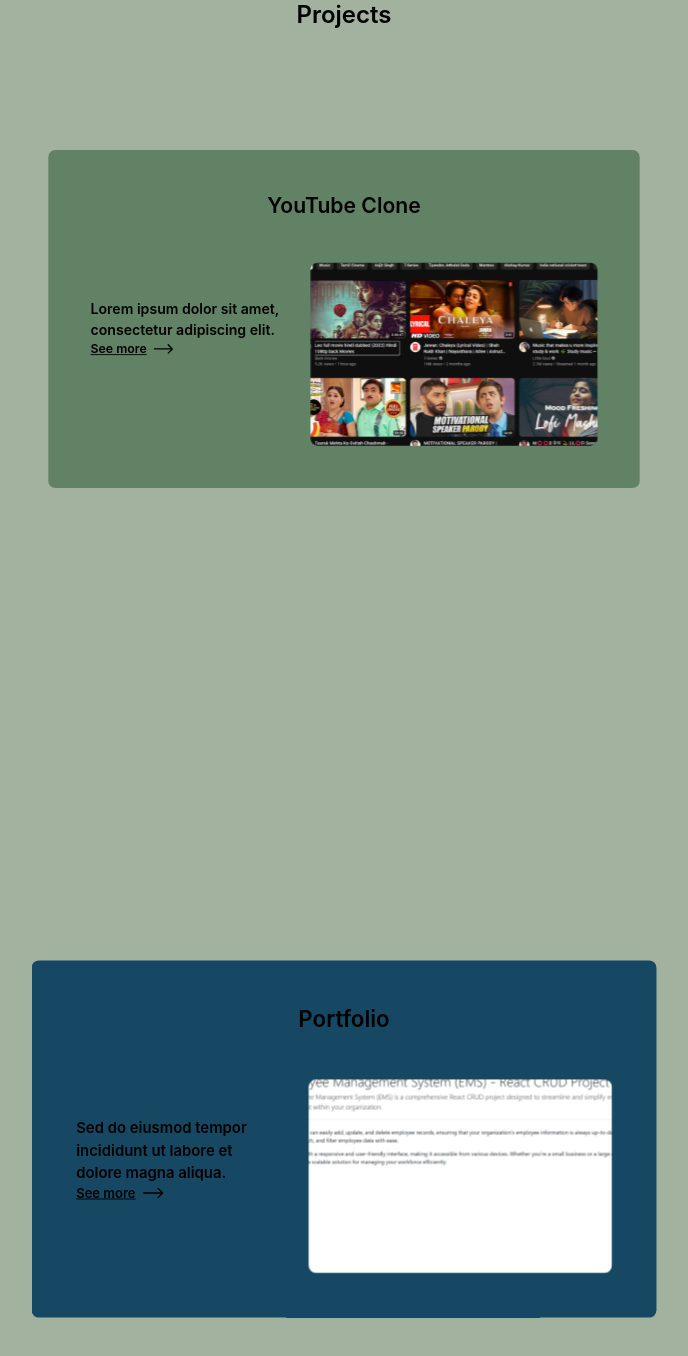
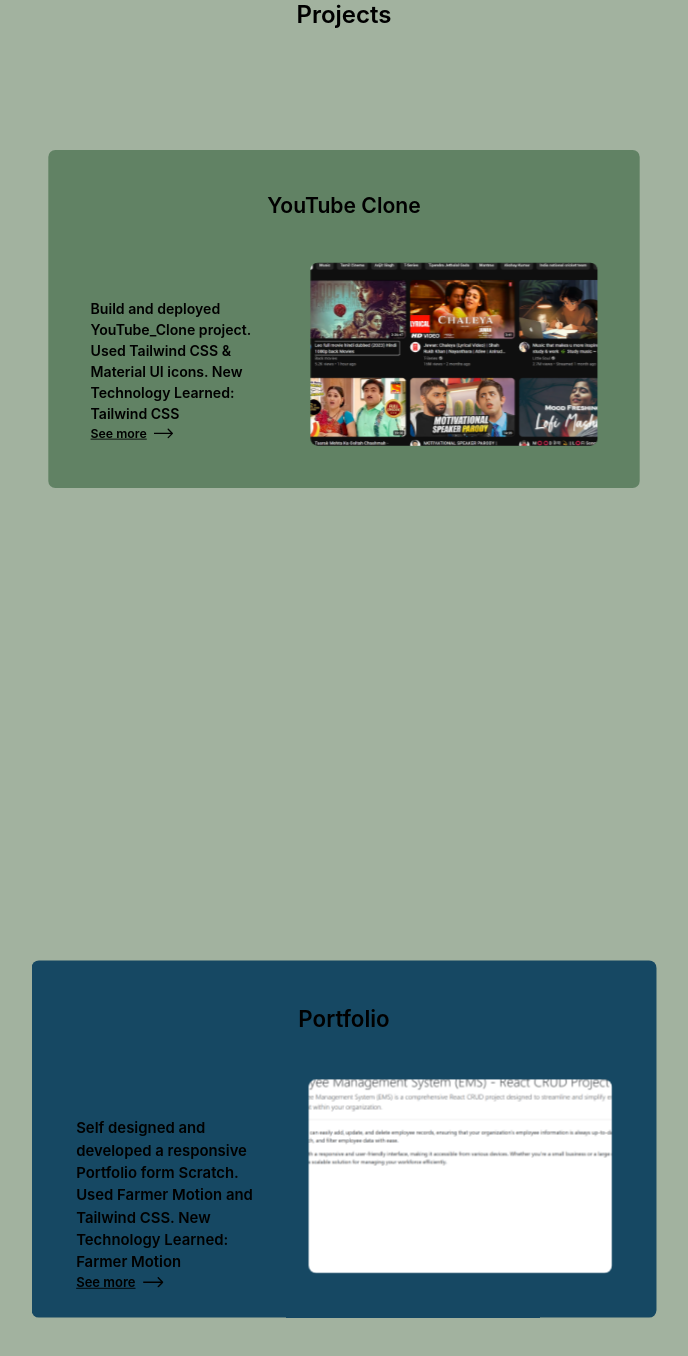
Before and after one commit to MayurTathe/Portfolio, a React (Create React App) app: page / in a window 1280 px wide. Shown: the part 1241-2597 px from the top of the page, without its empty margins (296-984 px from the left). Built offline with nearby package versions, Linux system fonts and the light colour scheme.

Commit message:
Description added to ProjectData.js

```diff
--- a/src/components/Work/ProjectData.js
+++ b/src/components/Work/ProjectData.js
@@ -2,7 +2,7 @@
   {
     id: 1,
     title: 'YouTube Clone',
-    description: 'Lorem ipsum dolor sit amet, consectetur adipiscing elit.',
+    description:'Build and deployed YouTube_Clone project. Used Tailwind CSS & Material UI icons. New Technology Learned: Tailwind CSS',
     image: '../YouTube.png', // Replace with actual image URL
     color: '#618264',
     projectUrl: 'https://github.com/MayurTathe/YouTube_Clone'
@@ -10,7 +10,7 @@
   {
     id: 2,
     title: 'Portfolio',
-    description: 'Sed do eiusmod tempor incididunt ut labore et dolore magna aliqua.',
+    description: 'Self designed and developed a responsive Portfolio form Scratch. Used Farmer Motion and Tailwind CSS. New Technology Learned: Farmer Motion',
     image: 'EMS-R.png', // Replace with actual image URL
     color: '#164863',
     projectUrl: ""
```
